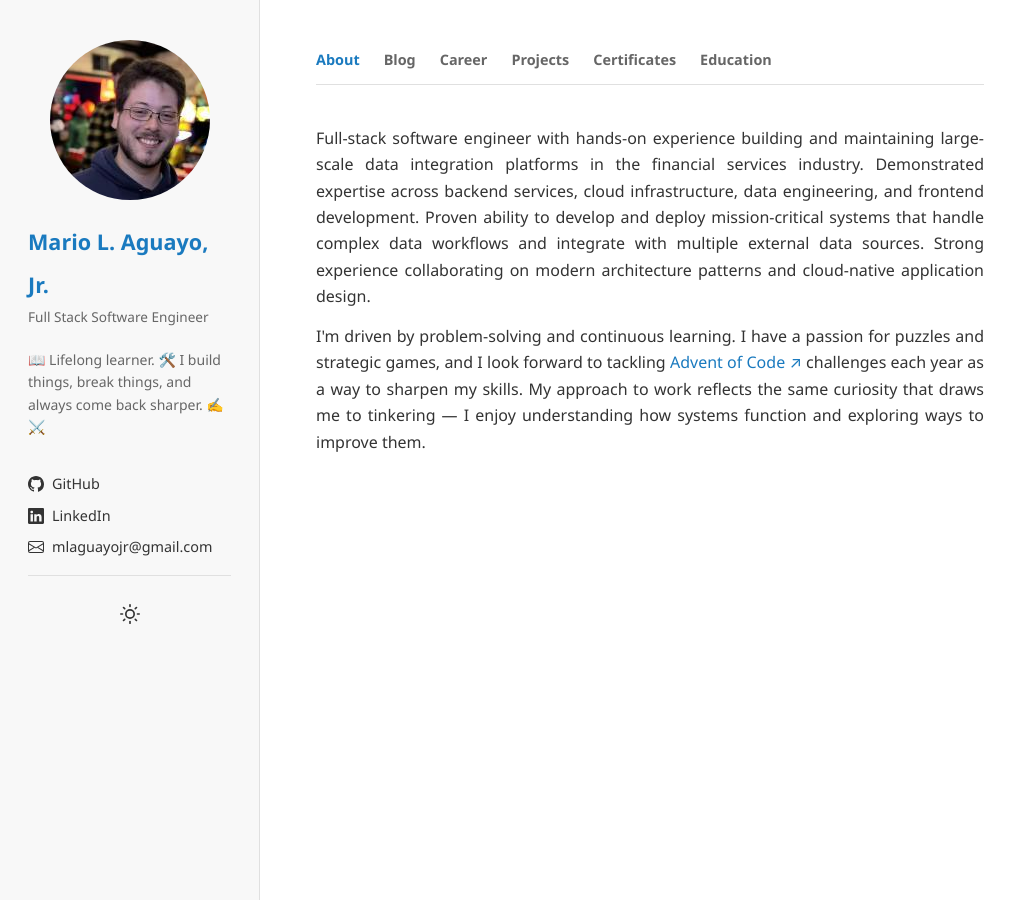
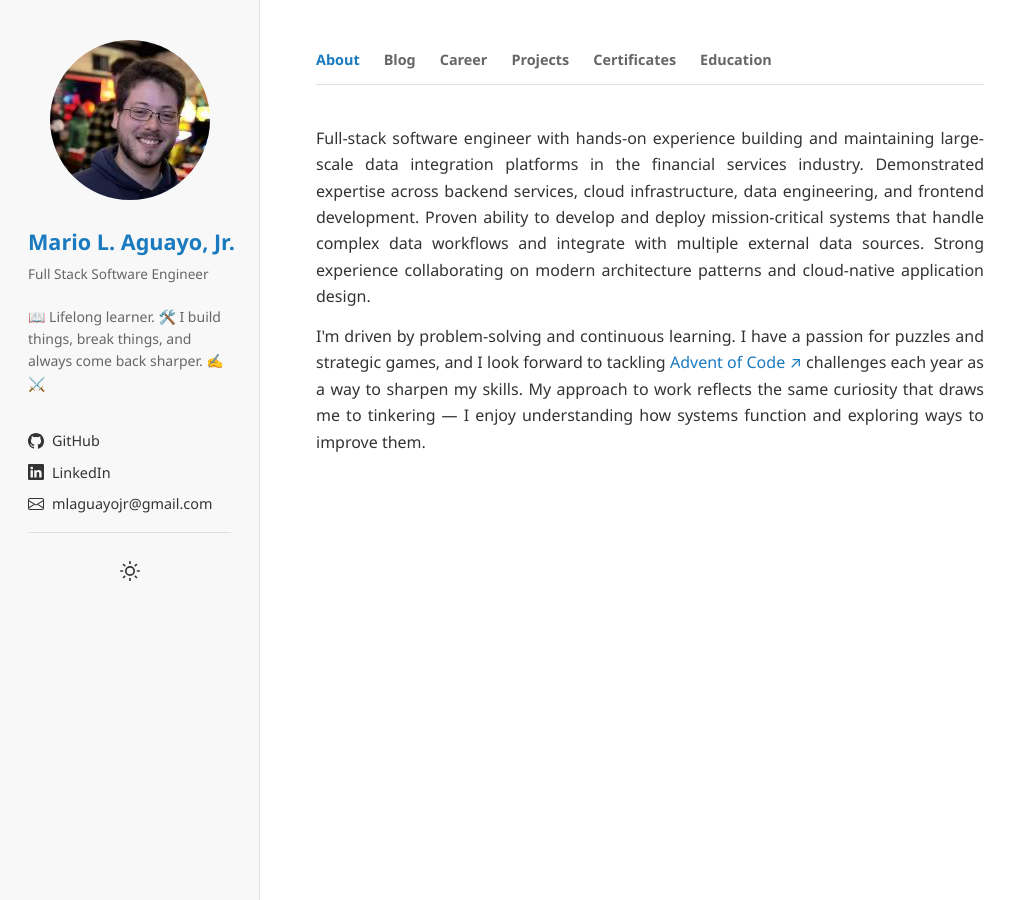
Before and after one commit to mlaguayojr/mlaguayojr.github.io, a Jekyll site: the page built from index.html, in a window 1280 px wide. Shown: the whole page, without its empty margins (0-1021 px from the left). Built offline with Jekyll 4.4.1, drawn with Linux system fonts in a browser that asks for light colours.

Commit message:
fix width styling for name

```diff
--- a/assets/css/style.css
+++ b/assets/css/style.css
@@ -98,6 +98,7 @@ aside {
   font-weight: 700;
   color: var(--accent);
   line-height: 2;
+  width: max-content;
 }
 
 .sidebar-tagline {
@@ -644,6 +645,7 @@ ul.career-subtopic {
     font-size: 1rem;
     line-height: 1.2;
     margin-bottom: 0;
+    width: max-content;
   }
 
   .sidebar-tagline {
```
